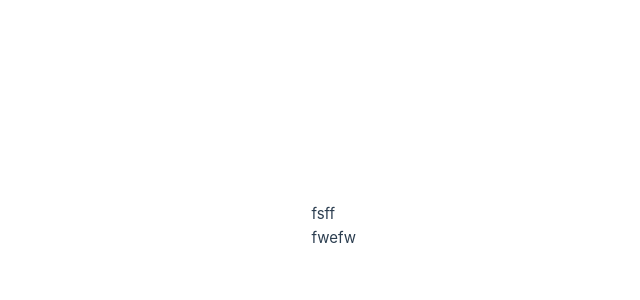
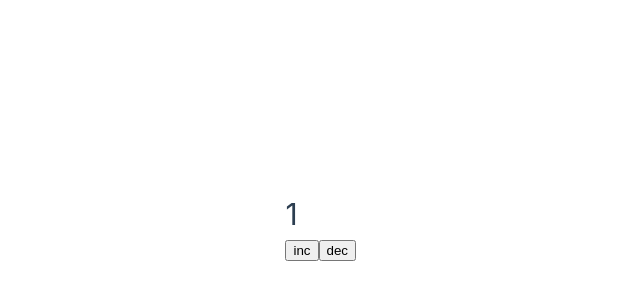
Before and after one commit to siporoz/vue-3-update, a Vue app: page / in a window 1280 px wide. Shown: the part 174-474 px from the top of the page, without its empty margins (284-924 px from the left). Built offline with nearby package versions, Linux system fonts and the light colour scheme.

Commit message:
feat: add example define-model

```diff
--- a/src/App.vue
+++ b/src/App.vue
@@ -5,8 +5,10 @@ import { ref } from 'vue'
 // import EffectScope from './components/features/effect-scope.vue'
 // import WatchEffect from './components/features/watch-effect.vue'
 // import ImportedProps from './components/features/imported-props.vue'
-import GenericComponent from './components/features/generic-component.vue'
+// import GenericComponent from './components/features/generic-component.vue'
+import DefineModel from './components/features/define-model.vue'
 
+const difModel = ref(1)
 </script>
 
 <template>
@@ -20,7 +22,8 @@ import GenericComponent from './components/features/generic-component.vue'
 			:age="123"
 			extraProp="fwef"
 		/> -->
-		<GenericComponent name="fsff" :age="{ name: 'fwefw', age: 1 }" />
+		<!-- <GenericComponent name="fsff" :age="{ name: 'fwefw', age: 1 }" /> -->
+		<DefineModel v-model="difModel" />
   </main>
 </template>
 
--- /dev/null
+++ b/src/components/features/define-model.vue
@@ -0,0 +1,15 @@
+<template>
+	<div>
+		<h1>{{ someValue }}</h1>
+		<button @click="someValue += 1">inc</button>
+		<button @click="someValue -= 1">dec</button>
+	</div>
+</template>
+
+<script setup lang="ts">
+const someValue = defineModel({ type: Number, default: 0 })
+</script>
+
+<style scoped>
+
+</style>
```
